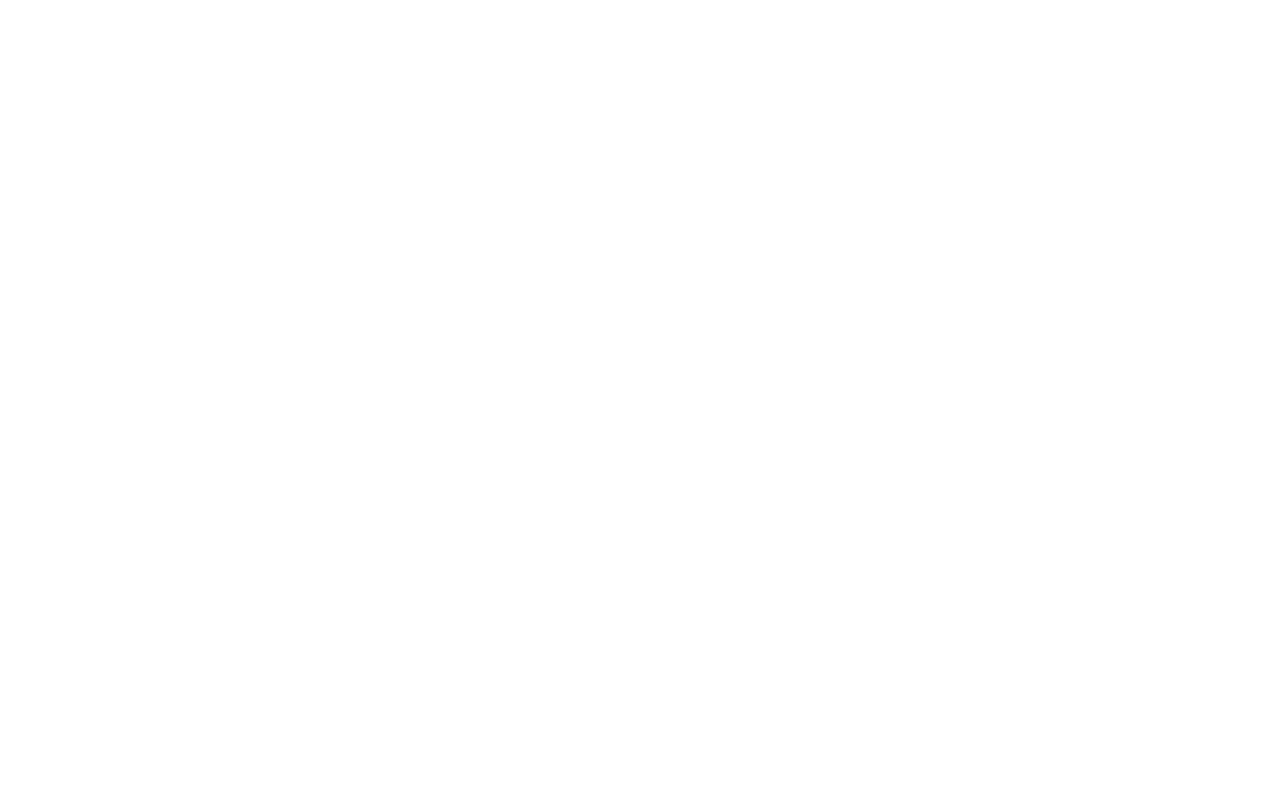
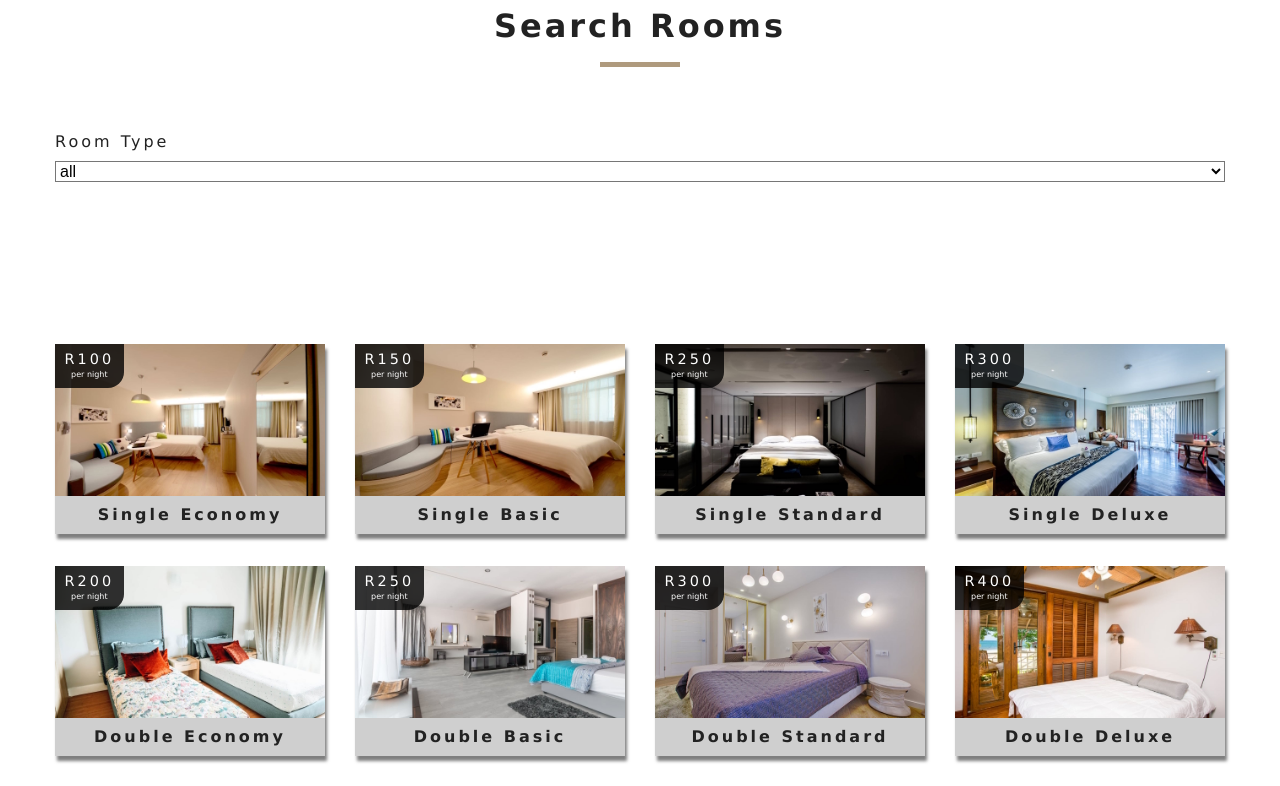
Before and after one commit to msingelwa/beach-resort, a React (Create React App) app: page /rooms in a window 1280 px wide. Shown: the part 620-1406 px from the top of the page. Before the commit the page ends 800 px from the top, so only its background shows below. Built offline with nearby package versions, Linux system fonts and the light colour scheme.

Commit message:
Second Commint

```diff
--- a/package.json
+++ b/package.json
@@ -11,6 +11,7 @@
     "react-icons": "^3.11.0",
     "react-router-dom": "^5.2.0",
     "react-scripts": "4.0.0",
+    "styled-components": "^5.2.1",
     "web-vitals": "^0.2.4"
   },
   "scripts": {
--- a/src/App.css
+++ b/src/App.css
@@ -134,6 +134,7 @@
 
 .show-nav {
   height: 100px;
+  padding: var(--mainSpacing);
 }
 @media screen and (min-width: 768px) {
   .nav-btn {
--- /dev/null
+++ b/src/components/RoomsContainer.js
@@ -0,0 +1,44 @@
+import React from 'react'
+import { withRoomConsumer } from '../context'
+import Loading from './Loading'
+import RoomFilter from './RoomsFilter'
+import RoomList from './RoomsList'
+
+
+
+function RoomsContainer({ context }) {
+    const { loading, sortedRooms, rooms } = context;
+    if (loading) {
+        return <Loading></Loading>
+    }
+    return (
+        <>
+            <RoomFilter rooms={rooms}></RoomFilter>
+            <RoomList rooms={sortedRooms}></RoomList>
+        </>
+    )
+
+}
+
+export default withRoomConsumer(RoomsContainer)
+// export default function RoomsContainer() {
+//     return (
+//         <RoomConsumer>
+//             {
+//                 (value) => {
+//                     const { loading, sortedRooms, rooms } = value
+//                     if (loading) {
+//                         return <Loading></Loading>
+//                     }
+//                     return (
+//                         <div>
+//                             Hello from Rooms Container
+//                             <RoomFilter rooms={rooms}></RoomFilter>
+//                             <RoomList rooms={sortedRooms}></RoomList>
+//                         </div>
+//                     )
+//                 }
+//             }
+//         </RoomConsumer>
+//     )
+// }
--- /dev/null
+++ b/src/components/RoomsFilter.js
@@ -0,0 +1,49 @@
+import React, { useContext } from 'react'
+import { RoomContext } from '../context'
+import Title from './Title';
+
+
+const getAllUniqueVals = (items, value) => {
+    return [...new Set(items.map(item => item[value]))]
+}
+
+export default function RoomsFilter({rooms}) {
+    const context = useContext(RoomContext);
+    const
+        {
+            handleChange,
+            type,
+            capacity,
+            price,
+            minPrice,
+            maxPrice,
+            minSize,
+            maxSize,
+            breakfast,
+            pets
+        } = context;
+    //get unique types
+    let types = getAllUniqueVals(rooms, 'type');
+
+    types = ['all', ...types]
+
+    types = types.map((item, index) => {
+        return <option value={item} key={index}>{item}</option>
+    })
+
+    return (
+        <section className="filter-container">
+            <Title title='search rooms'></Title>
+            <form className="filter-form">
+                {}
+                <div className="form-group">
+                    <label htmlFor="type">room type</label>
+                    <select name="type" id="type" value={type} className="form-control" onChange={handleChange}>
+                        {types}
+                    </select>
+                </div>
+                {}
+            </form>
+        </section>
+    )
+}
--- /dev/null
+++ b/src/components/RoomsList.js
@@ -0,0 +1,23 @@
+import React from 'react'
+import Room from './Room'
+
+export default function RoomsList({ rooms }) {
+    if (rooms.length === 0) {
+        return (
+            <div className="empty-search">
+                <h3>unfortunately no rooms match your search parameter</h3>
+            </div>
+        )
+    }
+    return (
+        <section className="roomslist">
+            <div className="roomslist-center">
+                {
+                    rooms.map(item => {
+                        return <Room key={item.id} room={item}></Room>
+                    })
+                }
+            </div>
+        </section>
+    )
+}
--- /dev/null
+++ b/src/components/StyleHero.js
@@ -0,0 +1,12 @@
+import styled from 'styled-components'
+import defaultImg from '../images/room-1.jpeg'
+
+
+const StyleHero = styled.header`
+    min-height: 60vh;
+    background: url(${props => props.img ? props.img: defaultImg}) center/cover no-repeat;
+    display: flex;
+    align-items: center;
+    justify-content: center;
+`;
+export default StyleHero;
--- a/src/context.js
+++ b/src/context.js
@@ -9,16 +9,30 @@
         sortedRooms: [],
         featuredRooms: [],
         loading: true,
+        type: 'all',
+        capacity: 1,
+        price: 0,
+        minPrice: 0,
+        maxPrice: 0,
+        minSize: 0,
+        maxSize: 0,
+        breakfast: false,
+        pets: false
     };
     componentDidMount() {
         let rooms = this.formatData(items);
         let featuredRooms = rooms.filter(room => room.featured === true);
+        let maxPrice = Math.max(...rooms.map(item => item.price))
+        let maxSize = Math.max(...rooms.map(item => item.size))
 
         this.setState({
             rooms,
             featuredRooms,
             sortedRooms: rooms,
             loading: false,
+            price: maxPrice,
+            maxPrice: maxPrice,
+            maxSize: maxSize
         });
     }
 
@@ -39,13 +53,38 @@
         const room = tempRooms.find((room) => room.slug === slug);
         return room;
     }
+    handleChange = e => {
+        const target = e.target;
+        const value = e.type === 'checkbox' ? target.checked : target.value;
+        const name = e.target.name;
 
+        this.setState(
+            {
+                [name]: value
+            },
+            this.filterRooms)
+    }
+    filterRooms = () => {
+        let {
+            rooms, type, capacity, price, minSize, maxSize, breakfast, pets
+        } = this.state;
+
+        let tempRooms = [...rooms];
+        if (type !== 'all') {
+            tempRooms = tempRooms.filter(room => room.type === type)
+        }
+
+        this.setState({
+            sortedRooms:tempRooms
+        })
+    }
     render() {
         return (
             <RoomContext.Provider
                 value={{
                     ...this.state,
-                    getRoom: this.getRoom
+                    getRoom: this.getRoom,
+                    handleChange: this.handleChange
                 }}>
                 {this.props.children}
             </RoomContext.Provider>
@@ -54,4 +93,12 @@
 }
 const RoomConsumer = RoomContext.Consumer;
 
+export function withRoomConsumer(Component) {
+    return function ConsumerWrapper(props) {
+        return <RoomConsumer>
+            {value => <Component {...props} context={value} />}
+        </RoomConsumer>
+    }
+}
+
 export { RoomProvider, RoomConsumer, RoomContext };
--- a/src/pages/Home.js
+++ b/src/pages/Home.js
@@ -4,7 +4,7 @@
 import Banner from '../components/Banner'
 import Services from '../components/Services'
 import FeaturedRooms from '../components/FeaturedRooms'
-
+import StyledHero from '../components/StyleHero'
 
 const Home = () => {
     return (
@@ -16,6 +16,7 @@
             </Hero>
             <Services />
             <FeaturedRooms />
+            <StyledHero></StyledHero>
         </>
     )
 }
--- a/src/pages/Rooms.js
+++ b/src/pages/Rooms.js
@@ -2,14 +2,18 @@
 import { Link } from 'react-router-dom'
 import Banner from '../components/Banner'
 import Hero from '../components/Hero'
+import RoomsContainer from '../components/RoomsContainer'
 
 const Rooms = () => {
     return (
-        <Hero hero="roomsHero">
-            <Banner title="our rooms">
-                <Link to="/" className="btn-primary">return home</Link>
-            </Banner>
-        </Hero>
+        <>
+            <Hero hero="roomsHero">
+                <Banner title="our rooms">
+                    <Link to="/" className="btn-primary">return home</Link>
+                </Banner>
+            </Hero>
+            <RoomsContainer></RoomsContainer>
+        </>
     )
 }
 
--- a/src/pages/SingleRoom.js
+++ b/src/pages/SingleRoom.js
@@ -4,12 +4,12 @@
 import Banner from "../components/Banner";
 import { Link } from "react-router-dom";
 import { RoomContext } from "../context";
+import StyleHero from "../components/StyleHero";
 
 // import StyledHero from "../components/StyledHero";
 export default class SingleRoom extends Component {
     constructor (props) {
         super(props);
-        console.log(this.props);
         this.state = {
             slug: this.props.match.params.slug,
             defaultBcg: defaultBcg
@@ -17,9 +17,6 @@
     }
     static contextType = RoomContext;
 
-    componentDidMount() {
-        console.log(this.props);
-    }
     render() {
         const { getRoom } = this.context;
         const room = getRoom(this.state.slug);
@@ -34,15 +31,50 @@
                 </div>
             );
         }
-        const { name, desc, capacity, size, price, extras, breakfast, pets, images } = room
+        const { name, description, capacity, size, price, extras, breakfast, pets, images } = room
+
         return (
-            <Hero hero="roomsHero">
-                <Banner title={`${name} room`}>
-                    <Link to="/rooms" className="btn-primary">
-                        back to rooms
+            <>
+                <StyleHero img={images[0]}>
+                    <Banner title={`${name} room`}>
+                        <Link to="/rooms" className="btn-primary">
+                            back to rooms
                     </Link>
-                </Banner>
-            </Hero>
+                    </Banner>
+                </StyleHero>
+                <section className="single-room">
+                    <div className="single-room-images">
+                        {
+                            images.map((item, index) => {
+                                return <img key={index} src={item} alt={name} />
+                            })
+                        }
+                    </div>
+                    <div className="single-room-info">
+                        <article className="desc">
+                            <h3>details</h3>
+                            <p>{description}</p>
+                        </article>
+                        <article className="info">
+                            <h3>info</h3>
+                            <h6>price : R{price}</h6>
+                            <h6>size : R{size} SQFT</h6>
+                            <h5>Max capacity : {capacity > 1 ? `${capacity} people` : `${capacity} person`}</h5>
+                            <h6>
+                                {pets ? "allowed" : "no pets at all"}
+                            </h6>
+                        </article>
+                    </div>
+                </section>
+                <section className="room-extras">
+                    <h6>Extras</h6>
+                    <ul className="extras">
+                        {extras.map((item, index) => {
+                            return <li key={index}>{item}</li>
+                        })}
+                    </ul>
+                </section>
+            </>
         );
     }
 }
```
Also changed, not shown: 1 other file (tests, documents, lock files or other folders).
